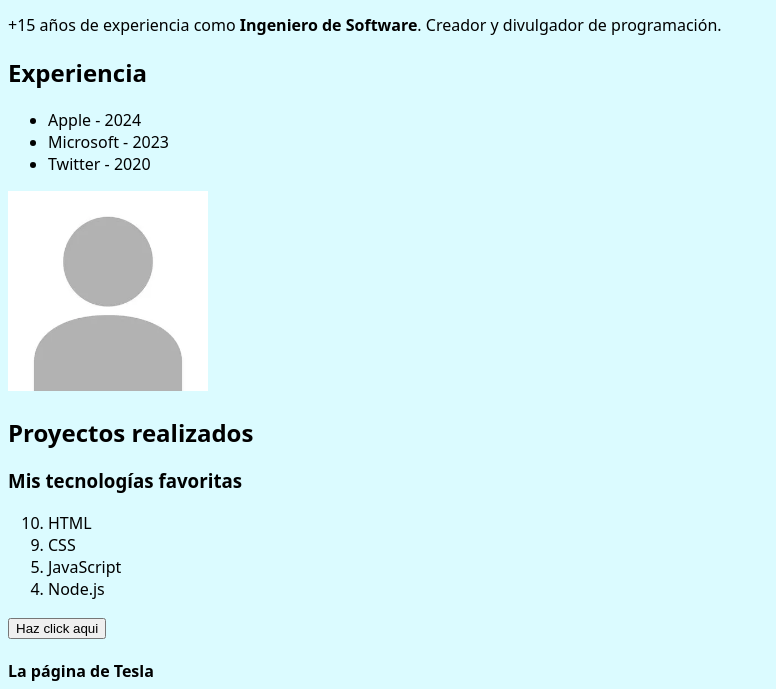
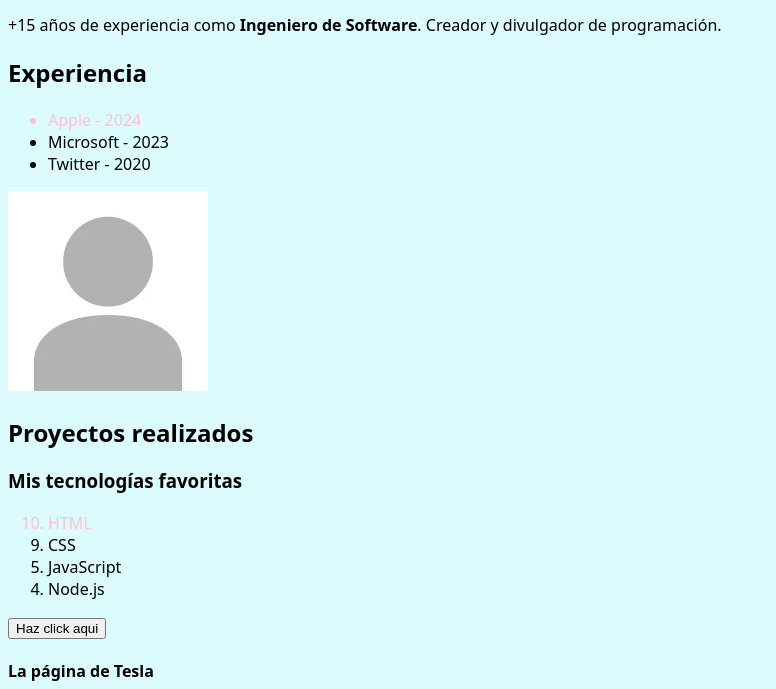
Before and after one commit to car400los/curso-html, a plain HTML site: page index.html in a window 1280 px wide. Shown: the part 111-800 px from the top of the page, without its empty margins (0-776 px from the left). Drawn offline with Linux system fonts and the light colour scheme.

Commit message:
Hacer que solo el primer elemento de la lista "li" este de un color concreto

```diff
--- a/index.html
+++ b/index.html
@@ -42,6 +42,10 @@
 
         .link:active {
           outline: 10px solid blue;
+        }
+
+        li:first-child {
+          color: pink
         }
 
         #show {
```
